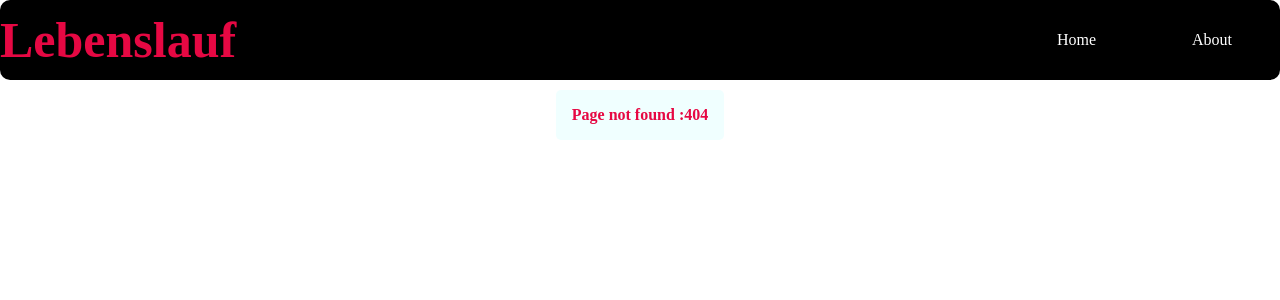
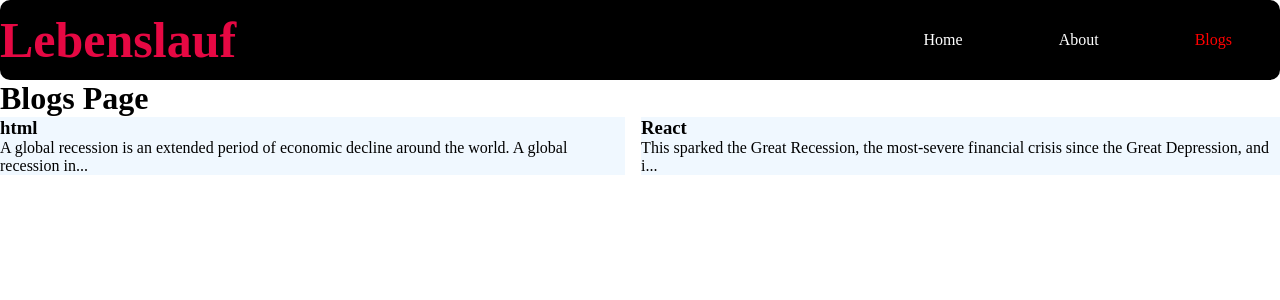
Before and after one commit to mahmudul1024/React_Practice, a React (Create React App) app: page /Blogs in a window 1280 px wide. Before the commit this address had no page. Shown: the top 300 px of the page. Built offline with nearby package versions, Linux system fonts and the light colour scheme; a web font is replaced by a local one.

Commit message:
not finished

```diff
--- a/package.json
+++ b/package.json
@@ -11,7 +11,7 @@
     "react": "^18.1.0",
     "react-bootstrap": "^2.4.0",
     "react-dom": "^18.1.0",
-    "react-router-dom": "^6.3.0",
+    "react-router-dom": "^5.2.0",
     "react-scripts": "5.0.1",
     "uuid": "^8.3.2",
     "uuidv4": "^6.2.13",
--- a/public/index.html
+++ b/public/index.html
@@ -55,6 +55,20 @@ nav .active{
   .sameline{
     display: inline;
   }
+  article{
+    background-color: aliceblue;
+  }
+
+  section{
+    grid-template-columns:auto auto ;
+
+  }
+
+
+  section{
+    display: grid;
+    grid-gap: 1rem;
+  }
 </style>
 
   </head>
--- a/src/App.js
+++ b/src/App.js
@@ -4,11 +4,12 @@ import Component_1 from './components/Component_1'
 
 
 
-
-function App() {
+function App()
+{
 
   return (
     < div>
+
     <Component_1></Component_1>
 
     </div>
--- /dev/null
+++ b/src/components/Blogs.js
@@ -0,0 +1,36 @@
+import React,{useState} from 'react'
+import { Blogs_Data } from './BlogsData'
+
+
+const Blogs = () => {
+    const [blogs, setData]=useState(Blogs_Data)
+    const truncateString=(str,num)=>{
+        if(str.length>num){
+            return str.slice(0,num) + "..."
+
+        }
+        else {
+            return str
+        }
+
+    }
+  return (
+    <div>
+      <h1>Blogs Page</h1>
+      <section>
+        {   blogs.map((blog)=>{
+            const {id,title,body}=blog
+            return <article key={id}>
+            <h3>{title}</h3>
+            <p>{truncateString(body,100)}</p>
+
+        {/* <Link to={title}>More</Link> */}
+            </article>
+        })}
+      </section>
+
+    </div>
+  )
+}
+
+export default Blogs
--- /dev/null
+++ b/src/components/BlogsData.js
@@ -0,0 +1,12 @@
+export const Blogs_Data=[
+    {
+    id:101,
+    title:"html",
+    body:"A global recession is an extended period of economic decline around the world. A global recession involves more or less synchronized recessions across many national economies, as trade relations and international financial systems transmit economic shocks and the impact of recession from one country to another."
+    },
+        {
+    id:102,
+    title:"React",
+    body:"This sparked the Great Recession, the most-severe financial crisis since the Great Depression, and it wreaked havoc in financial markets around the world.The US economy is likely to slow in 2022 and 2023 but will “narrowly avoid a recession” as the Federal Reserve implements its rate-tightening plan to curb inflation,the International Monetary Fund said."
+        }
+]
--- a/src/components/Component_1.js
+++ b/src/components/Component_1.js
@@ -4,6 +4,7 @@ import About from './About'
 import Home from './Home'
 import Eroor from './Eroor'
 import Navbar from './Navbar'
+import Blogs from './Blogs'
 
 //add those link on browser
 // http://localhost:3000/Home
@@ -19,6 +20,7 @@ const Component_1 = () => {
       <Routes>
       <Route path= "/Home"  element={<Home/>}></Route>
       <Route path= "/About"  element={<About/>}></Route>
+      <Route path="/Blogs" element={<Blogs/>}></Route>
       <Route path= "*"  element={<Eroor/>}></Route>
 
 
--- a/src/components/Navbar.js
+++ b/src/components/Navbar.js
@@ -1,15 +1,17 @@
 import React from 'react'
-import { Link, NavLink } from 'react-router-dom'
+import {  NavLink } from 'react-router-dom'
+
 
 const Navbar = () => {
   return (
     <nav className='nav'>
     <h1 className='head1'>Lebenslauf</h1>
       <NavLink to="/Home" className='nav-link'>Home</NavLink><br/>
-      <NavLink to="/About"className='nav-link'>About</NavLink>
-
+      <NavLink to="/About" className='nav-link'>About</NavLink>
+      <NavLink to="/Blogs" className='nav-link'>Blogs</NavLink>
 
     </nav>
+
   )
 }
 
```
Also changed, not shown: 1 other file (tests, documents, lock files or other folders).
